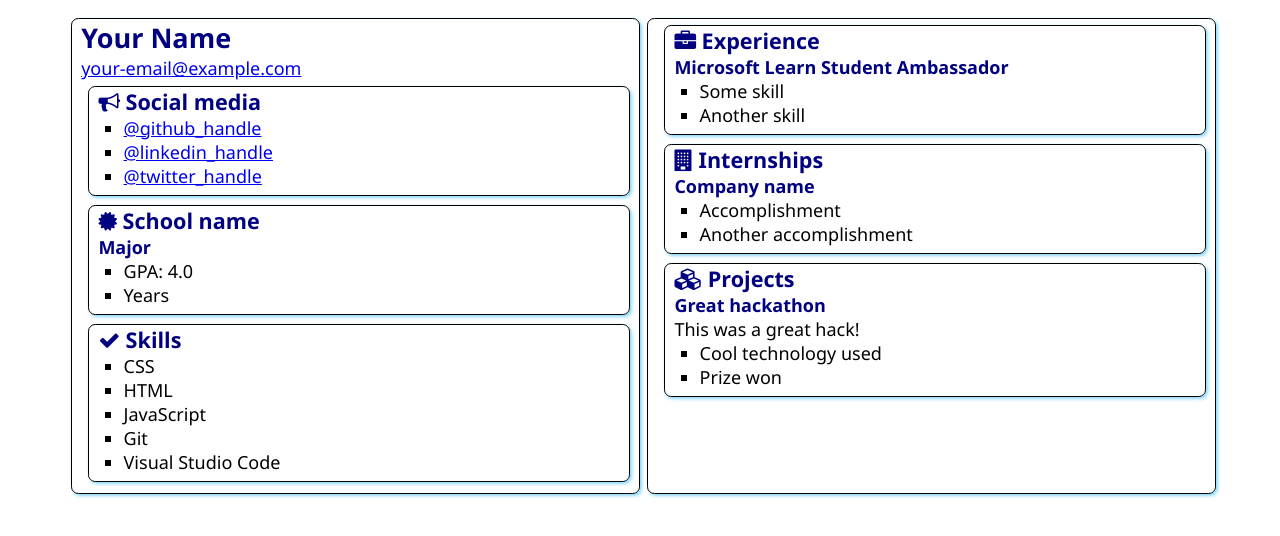
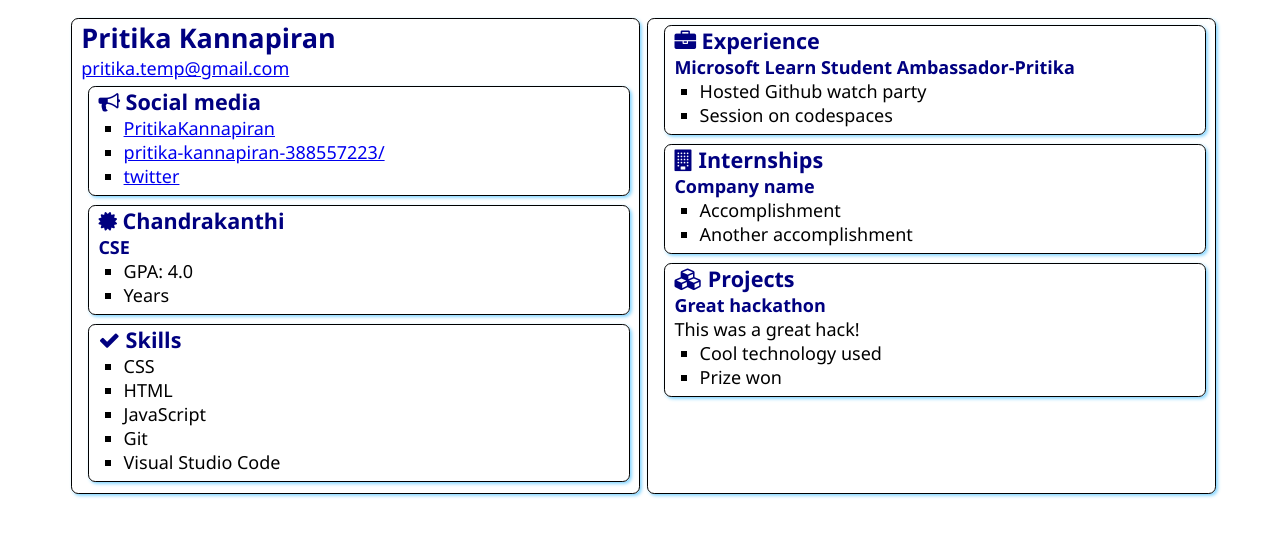
Before and after one commit to PritikaKannapiran/SATechnicalOnboarding, a plain HTML site: page src/index.html in a window 1280 px wide. Drawn offline with Linux system fonts and the light colour scheme.

Commit message:
Update index.html

```diff
--- a/src/index.html
+++ b/src/index.html
@@ -12,8 +12,8 @@
 <body>
     <main>
         <article class="box">
-            <h1>Your Name</h1>
-            <div><a href="mailto:your.email@example.com">your-email@example.com</a></div>
+            <h1>Pritika Kannapiran</h1>
+            <div><a href="mailto:your.email@example.com">pritika.temp@gmail.com</a></div>
 
             <section class="box">
                 <h2>
@@ -21,9 +21,9 @@
                     Social media
                 </h2>
                 <ul>
-                    <li><a href="https://github.com/<handle>">@github_handle</a></li>
-                    <li><a href="https://linkedin.com/in/<handle>">@linkedin_handle</a></li>
-                    <li><a href="https://twitter.com/<handle>">@twitter_handle</a></li>
+                    <li><a href="https://github.com/<handle>">PritikaKannapiran</a></li>
+                    <li><a href="https://linkedin.com/in/<handle>">pritika-kannapiran-388557223/</a></li>
+                    <li><a href="https://twitter.com/<handle>">twitter</a></li>
                 </ul>
             </section>
 
@@ -31,9 +31,9 @@
                 <div class="education">
                     <h2>
                         <i class="fa fa-certificate" aria-hidden="true"></i>
-                        School name
+                        Chandrakanthi
                     </h2>
-                    <h3>Major</h3>
+                    <h3>CSE</h3>
                     <ul>
                         <li>GPA: 4.0</li>
                         <li>Years</li>
@@ -61,10 +61,10 @@
                     <i class="fa fa-briefcase" aria-hidden="true"></i>
                     Experience
                 </h2>
-                <h3>Microsoft Learn Student Ambassador</h3>
+                <h3>Microsoft Learn Student Ambassador-Pritika</h3>
                 <ul>
-                    <li>Some skill</li>
-                    <li>Another skill</li>
+                    <li>Hosted Github watch party</li>
+                    <li>Session on codespaces </li>
                 </ul>
             </section>
             <section class="box">
```
